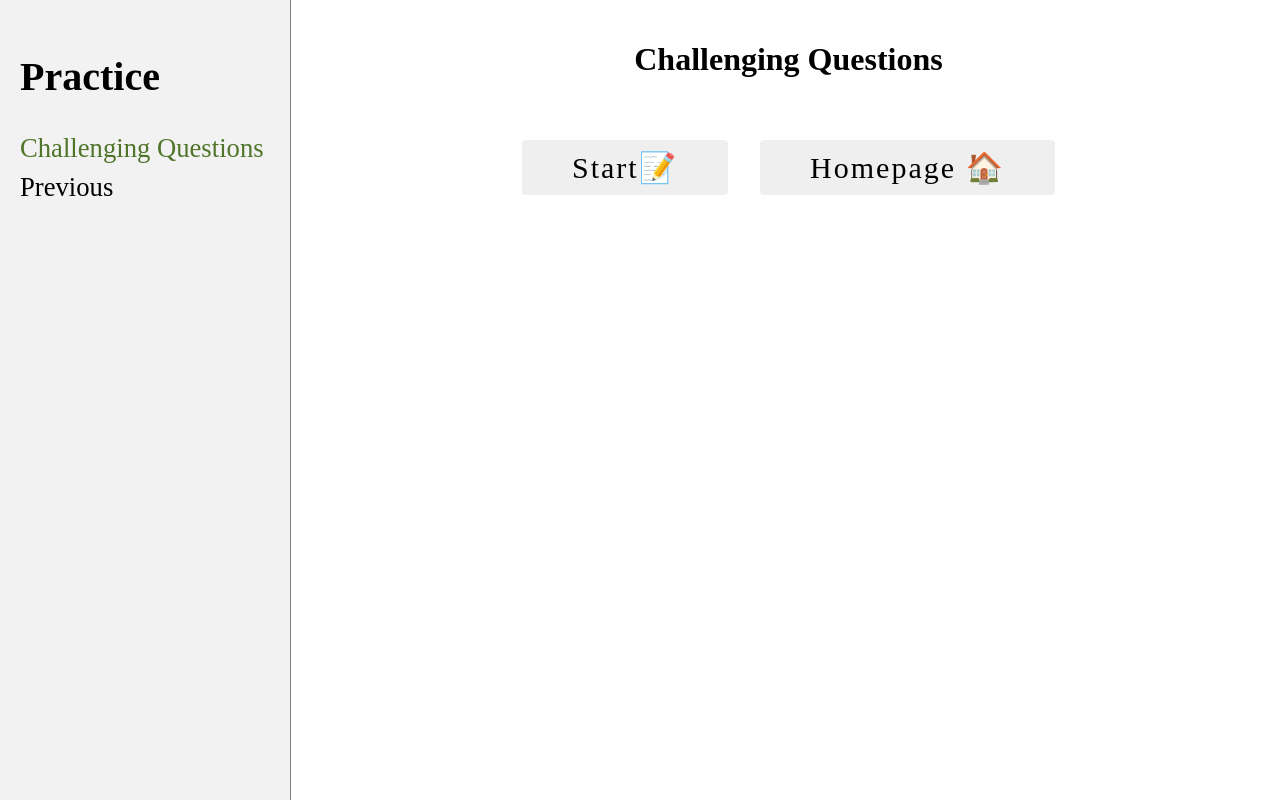
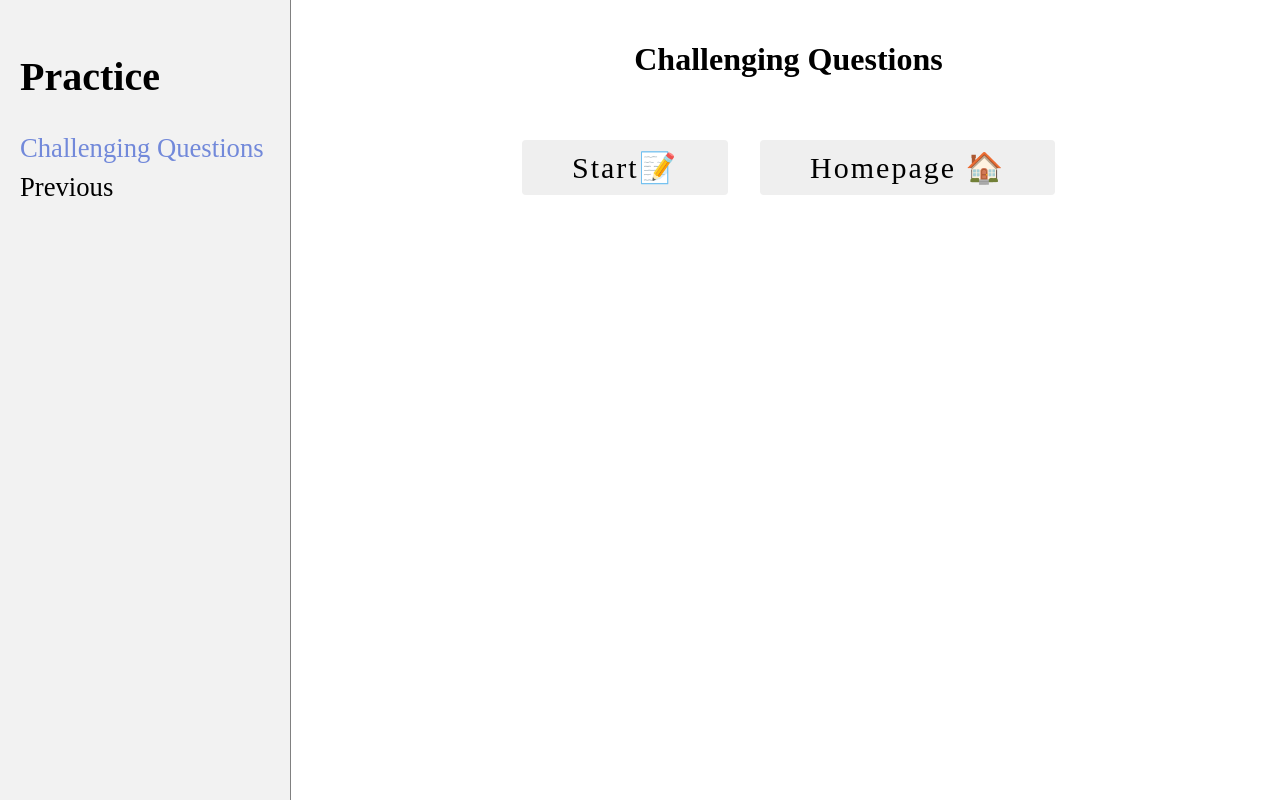
Before and after one commit to excelcodes/ems, a Next.js app: page /biology/quizzes/muscles in a window 1280 px wide. Built offline with nearby package versions, Linux system fonts and the light colour scheme.

Commit message:
add blurple color:)

```diff
--- a/app/biology/quizzes/muscles/page.js
+++ b/app/biology/quizzes/muscles/page.js
@@ -5,5 +5,5 @@ import Viewer from "@/app/components/Viewer";
 
 
 export default function Page() {
-  return <Viewer data={data} color="#50752a" hideTable={true} />;
+  return <Viewer data={data} color="#7289da" hideTable={true} />;
 }
```
